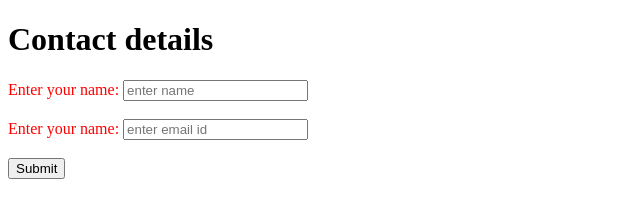
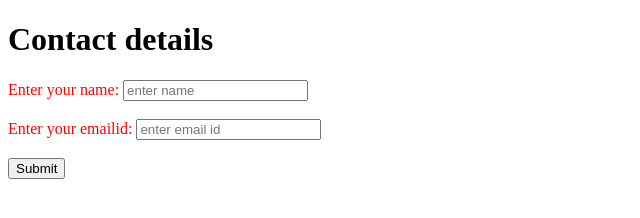
Before and after one commit to mohit12356/web-dev-bootcamp-assignment, a plain HTML site: page day4assignment/assignment7,8.html/Assignment-7.html in a window 1280 px wide. Shown: the full height of the page, 0-640 px from the left. Drawn offline with Linux system fonts and the light colour scheme.

Commit message:
Update Assignment-7.html

```diff
--- a/day4assignment/assignment7,8.html/Assignment-7.html
+++ b/day4assignment/assignment7,8.html/Assignment-7.html
@@ -11,7 +11,7 @@
 		<label style="color:red" "font-size: 30px;">Enter your name:</label>
 		<input type="text" name="name" placeholder="enter name" id="name"/>
 		<br/><br/>
-		<label style="color:red" "font-size: 30px;">Enter your name:</label>
+		<label style="color:red" "font-size: 30px;">Enter your emailid:</label>
 		<input type="email" name="emailid" placeholder="enter email id" id="emailid"/>
 		<br/><br/>
 		<input type="submit" />
```
